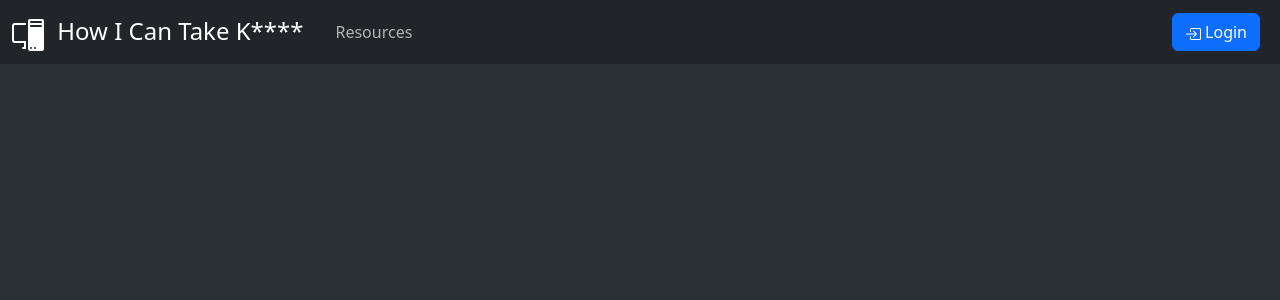
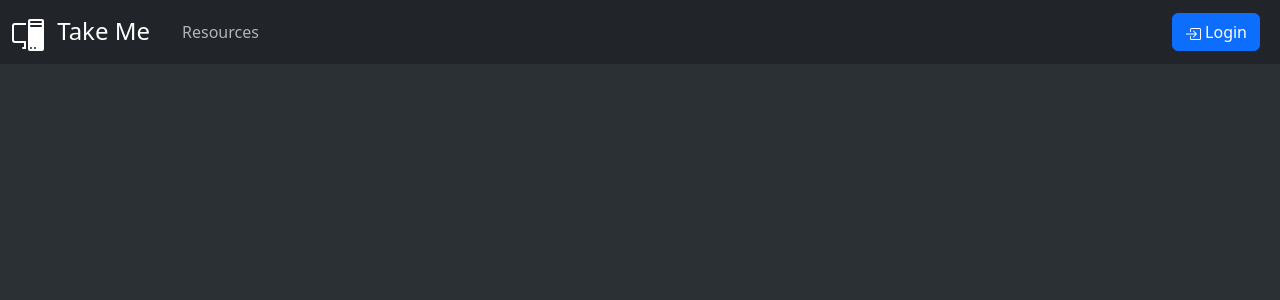
Before and after one commit to gembcior/TakeMe, a Flask app: page / in a window 1280 px wide. Shown: the top 300 px of the page. Run offline with Flask 3, Linux system fonts and the light colour scheme; data that the repository does not hold is empty; some libraries are stand-ins or nearby versions.

Commit message:
Update pages titles

```diff
--- a/takeme/templates/add.html
+++ b/takeme/templates/add.html
@@ -1,4 +1,6 @@
 {% extends 'base.html' %}
+
+{% block title %} Add Resource {% endblock title %}
 
 {% block content %}
 
--- a/takeme/templates/base.html
+++ b/takeme/templates/base.html
@@ -5,7 +5,7 @@
 <head>
   <meta charset="utf-8">
   <meta name="viewport" content="width=device-width, initial-scale=1.0, shrink-to-fit=no">
-  <title>How I Can Take K**** - {% block title %}{% endblock title %}</title>
+  <title>Take Me - {% block title %}{% endblock title %}</title>
   <link rel="stylesheet" href="{{ url_for('static', filename='css/bootstrap/bootstrap.min.css') }}">
   {% block styles %}{% endblock styles %}
   <link rel="stylesheet" href="{{ url_for('static', filename='css/styles.css') }}">
@@ -22,7 +22,7 @@
     <svg xmlns="http://www.w3.org/2000/svg" width="32" height="32" fill="currentColor" class="bi bi-pc-display" viewBox="0 0 16 16">
       <path d="M8 1a1 1 0 0 1 1-1h6a1 1 0 0 1 1 1v14a1 1 0 0 1-1 1H9a1 1 0 0 1-1-1zm1 13.5a.5.5 0 1 0 1 0 .5.5 0 0 0-1 0m2 0a.5.5 0 1 0 1 0 .5.5 0 0 0-1 0M9.5 1a.5.5 0 0 0 0 1h5a.5.5 0 0 0 0-1zM9 3.5a.5.5 0 0 0 .5.5h5a.5.5 0 0 0 0-1h-5a.5.5 0 0 0-.5.5M1.5 2A1.5 1.5 0 0 0 0 3.5v7A1.5 1.5 0 0 0 1.5 12H6v2h-.5a.5.5 0 0 0 0 1H7v-4H1.5a.5.5 0 0 1-.5-.5v-7a.5.5 0 0 1 .5-.5H7V2z"></path>
     </svg>
-    <span class="fs-4 ms-2">How I Can Take K****</span>
+    <span class="fs-4 ms-2">Take Me</span>
     </a>
 
     <div class="collapse navbar-collapse" id="navbarNav">
--- a/takeme/templates/home.html
+++ b/takeme/templates/home.html
@@ -1,6 +1,8 @@
 {% import 'resource_macro.html' as list_item with context %}
 
 {% extends 'base.html' %}
+
+{% block title %} Main List {% endblock title %}
 
 {% block content %}
 
--- a/takeme/templates/login.html
+++ b/takeme/templates/login.html
@@ -1,4 +1,6 @@
 {% extends 'base.html' %}
+
+{% block title %} Login {% endblock title %}
 
 {% block content %}
 
--- a/takeme/templates/register.html
+++ b/takeme/templates/register.html
@@ -1,4 +1,6 @@
 {% extends 'base.html' %}
+
+{% block title %} Register {% endblock title %}
 
 {% block content %}
 
--- a/takeme/templates/resource.html
+++ b/takeme/templates/resource.html
@@ -1,4 +1,6 @@
 {% extends 'base.html' %}
+
+{% block title %} Update Resource {% endblock title %}
 
 {% block content %}
 
--- a/takeme/templates/settings.html
+++ b/takeme/templates/settings.html
@@ -1,4 +1,6 @@
 {% extends 'base.html' %}
+
+{% block title %} Settings {% endblock title %}
 
 {% block content %}
 
```
